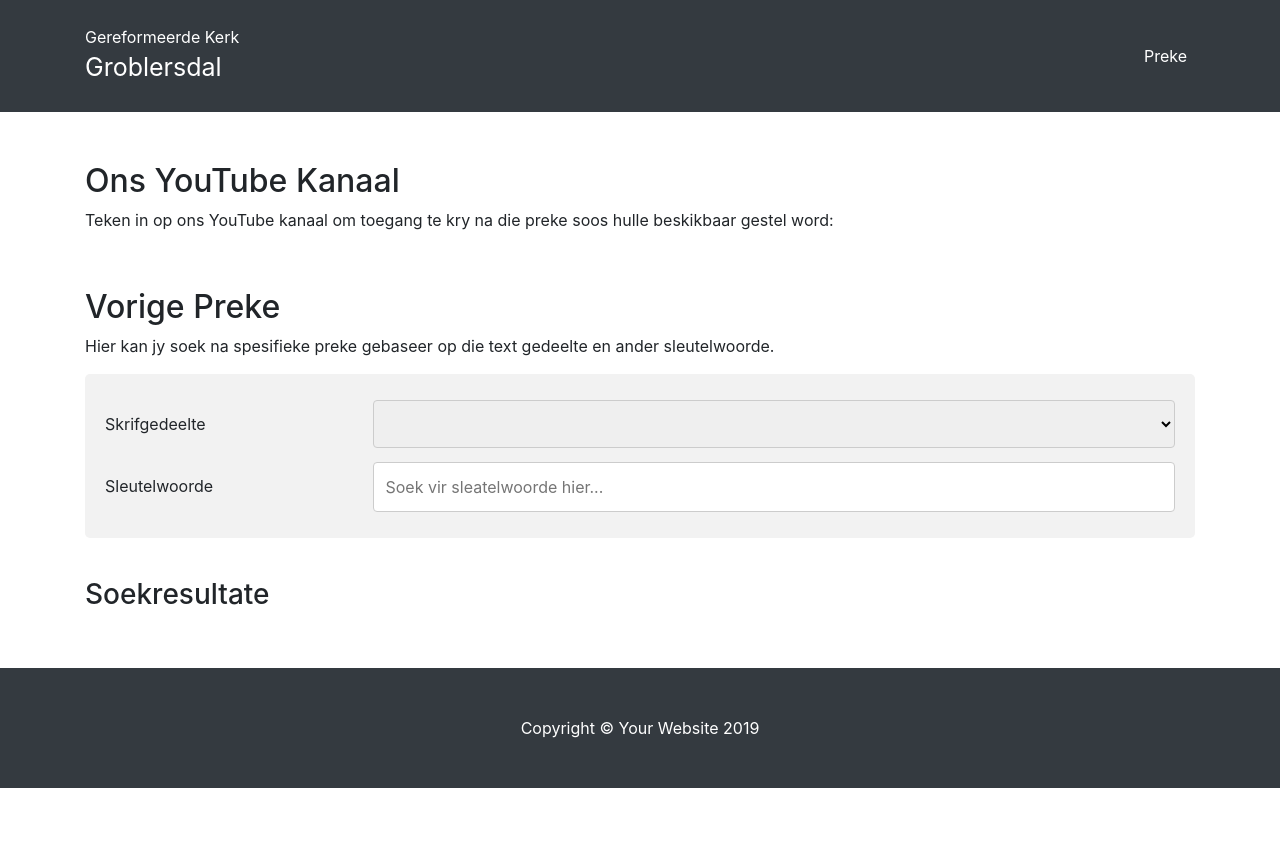
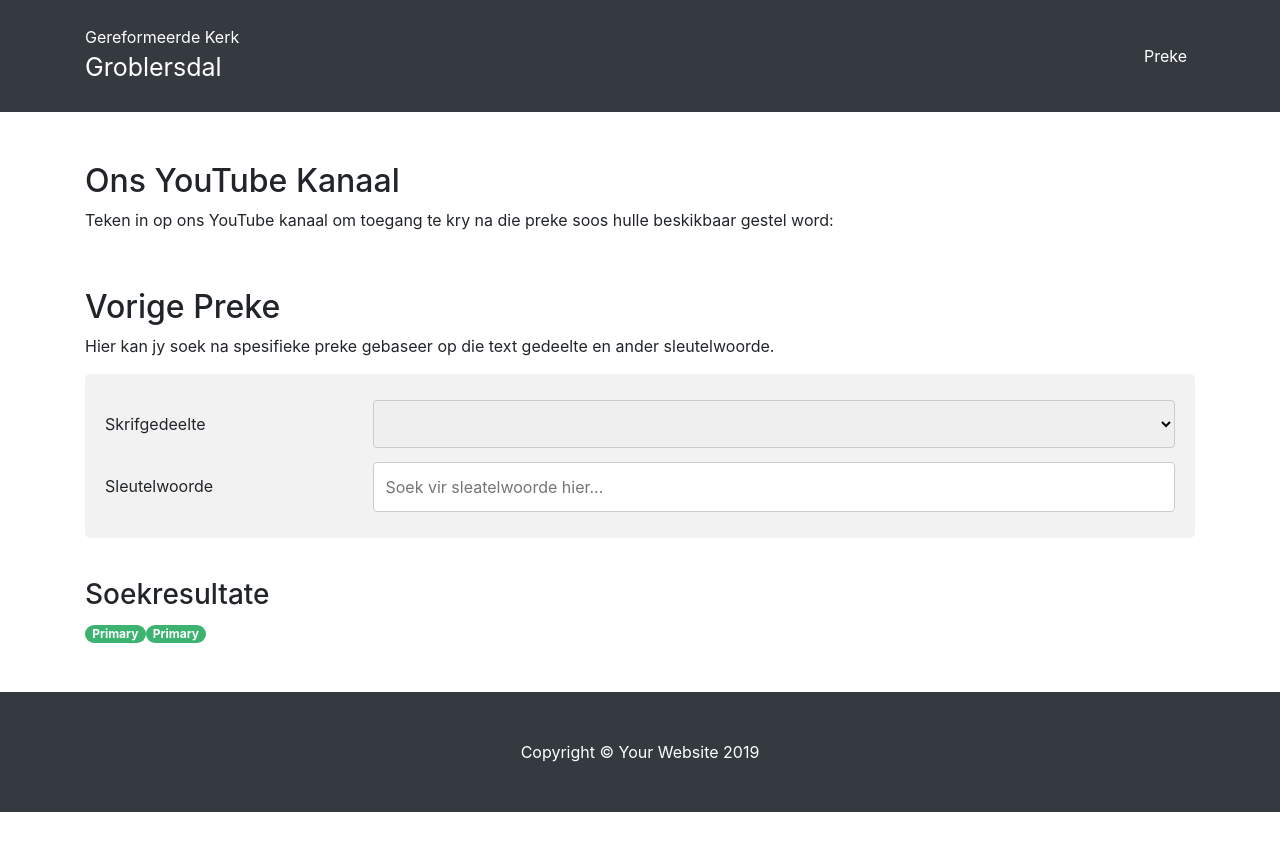
Before and after one commit to gkgd/website, a Jekyll site: the page built from preke.md, in a window 1280 px wide. Shown: the top 851 px of the page. Built offline with Jekyll 4.4.1, drawn with Linux system fonts in a browser that asks for light colours; comment, search, counter and statistics services are not loaded.

Commit message:
Update preke.md

```diff
--- a/preke.md
+++ b/preke.md
@@ -121,4 +121,5 @@ Hier kan jy soek na spesifieke preke gebaseer op die text gedeelte en ander sleu
 <br/>
 ### Soekresultate
 <div id="results" class="grid-container">
+    <div><span class="badge badge-pill badge-primary">Primary</span><span class="badge badge-pill badge-primary">Primary</span></div>
 </div>
```
